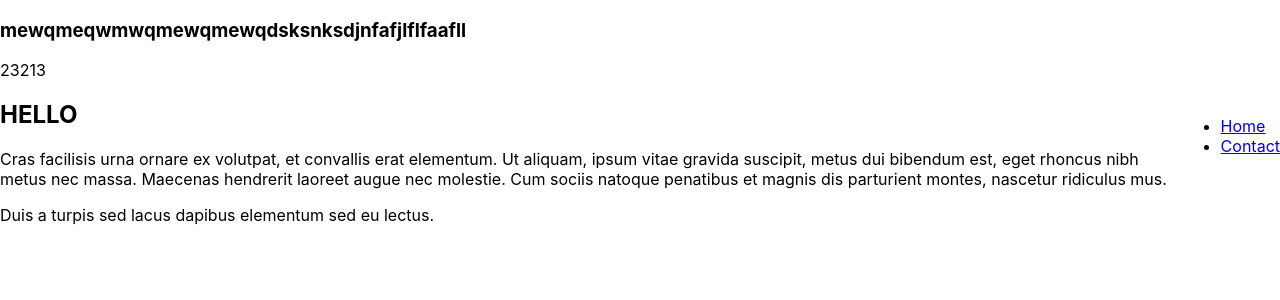
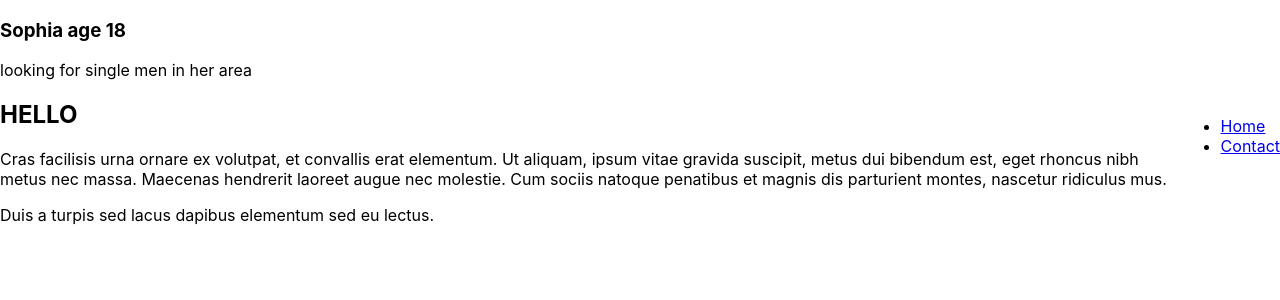
Before and after one commit to Hieuthewolf/Yale-Hack-2019, a React (Create React App) app in the folder jetblue/: page / in a window 1280 px wide. Shown: the top 300 px of the page. Built offline with nearby package versions, Linux system fonts and the light colour scheme.

Commit message:
better way of storing reviews

```diff
--- a/jetblue/src/App.js
+++ b/jetblue/src/App.js
@@ -15,14 +15,16 @@ class App extends React.Component {
     super(props);
 
     this.state = {
-      reviews: [<Review title = "mewqmeqwmwqmewqmewqdsksnksdjnfafjlflfaafll" text = "23213" />],
+      reviews: [
+        {title:'Sophia age 18', text:'looking for single men in her area'}
+      ],
       display: 'home',
       filters: [],
     };
   }
 
   render() {
-    const reviewItems = this.state.reviews.map((d) => d)
+    const reviewItems = this.state.reviews.map((d) => <Review title={d.title} text={d.text} />)
     console.log(reviewItems);
     return (
       <HashRouter>
```
